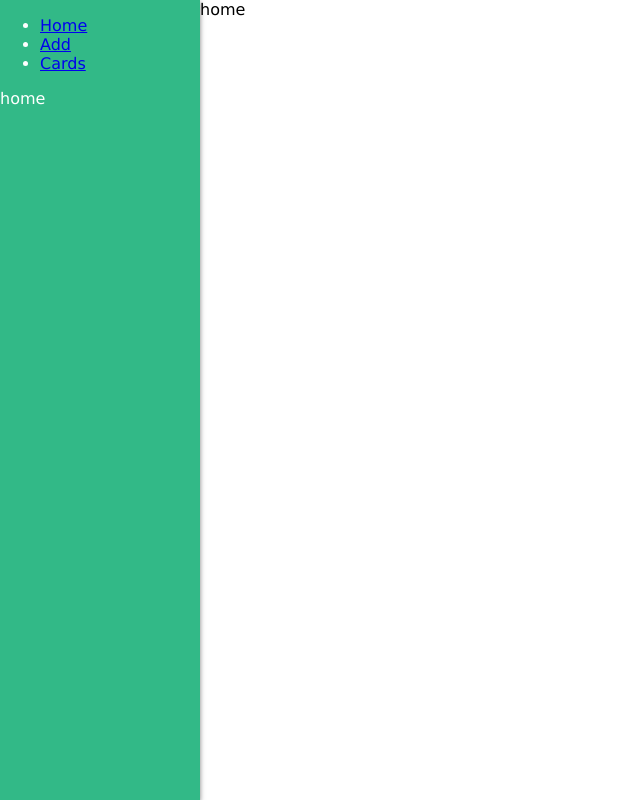
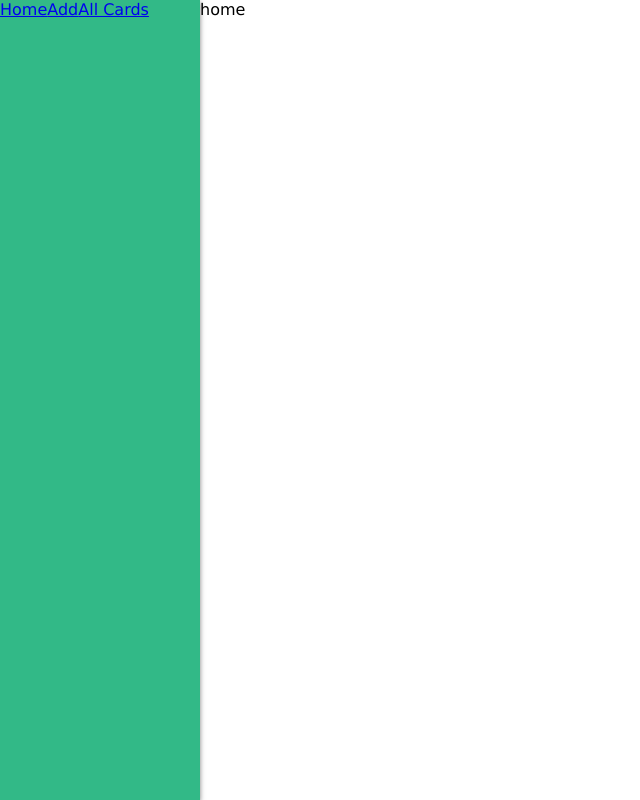
Before and after one commit to Liz454/react-flashcards, a React (Create React App) app: page / in a window 1280 px wide. Shown: the whole page, without its empty margins (0-640 px from the left). Built offline with nearby package versions, Linux system fonts and the light colour scheme.

Commit message:
Got react-router working

```diff
--- a/src/App.js
+++ b/src/App.js
@@ -7,32 +7,34 @@ import {
   BrowserRouter as Router,
   Switch,
   Route,
-  Link
+  Link,
+  withRouter
 } from 'react-router-dom'
 
 function App() {
   const [flashcards, setFlashcards] = useState(cardContent);
   return (
     <div>
+
+      <Router>
           <Nav />
 
-
           <div className="selected-page">
-        <Router>
             <Switch>
               <Route path="/add">
                   <div>Add</div>
               </Route>
               <Route path="/cards">
-                <div>cards</div>
+                  <ViewCardsPage flashcards={flashcards}/>
               </Route>
               <Route path="/">
                   <div>home</div>
               </Route>
             </Switch>
+          </div>
       </Router>
-        {/* <ViewCardsPage flashcards={flashcards}/> */}
-      </div>
+
+
     </div>
 
   );
--- a/src/Nav.js
+++ b/src/Nav.js
@@ -8,34 +8,12 @@ import {
 
 export default function Nav() {
     return (
-        <Router>
-            <div className="navbar">
-                <nav>
-                    <ul>
-                        <li>
-                        <Link to="/">Home</Link>
-                        </li>
-                        <li>
-                        <Link to="/add">Add</Link>
-                        </li>
-                        <li>
-                        <Link to="/cards">Cards</Link>
-                        </li>
-                    </ul>
-                </nav>
-
-                <Switch>
-                    <Route path="/add">
-                        <div>Add</div>
-                    </Route>
-                    <Route path="/cards">
-                        <div>cards</div>
-                    </Route>
-                    <Route path="/">
-                        <div>home</div>
-                    </Route>
-                </Switch>
-            </div>
-        </Router>
+        <div className="navbar">
+            <nav>
+                <Link className='navButton' to="/">Home</Link>
+                <Link className='navButton' to="/add">Add</Link>
+                <Link className='navButton' to="/cards">All Cards</Link>
+            </nav>
+        </div>
     )
 }
--- a/src/app.less
+++ b/src/app.less
@@ -20,7 +20,8 @@ body{
         background-color: @col-primary;
         box-shadow: @box-shadow;
 
-        button{
+        .navButton{
+            display: block;
             height: 50px;
             font-size: 20px;
             border: none;
@@ -32,6 +33,7 @@ body{
                 background-color: #000;
             }
         }
+
     }
 
     .selected-page{
--- a/src/index.js
+++ b/src/index.js
@@ -1,9 +1,12 @@
 import React from 'react';
 import ReactDOM from 'react-dom';
+import { BrowserRouter } from 'react-router-dom';
 import App from './App';
 
 
-ReactDOM.render(
-  <App />,
+ReactDOM.render((
+  <BrowserRouter>
+    <App />
+  </BrowserRouter>),
   document.getElementById('root')
 );
```
Lines whose indentation alone changed are shown as unchanged.
